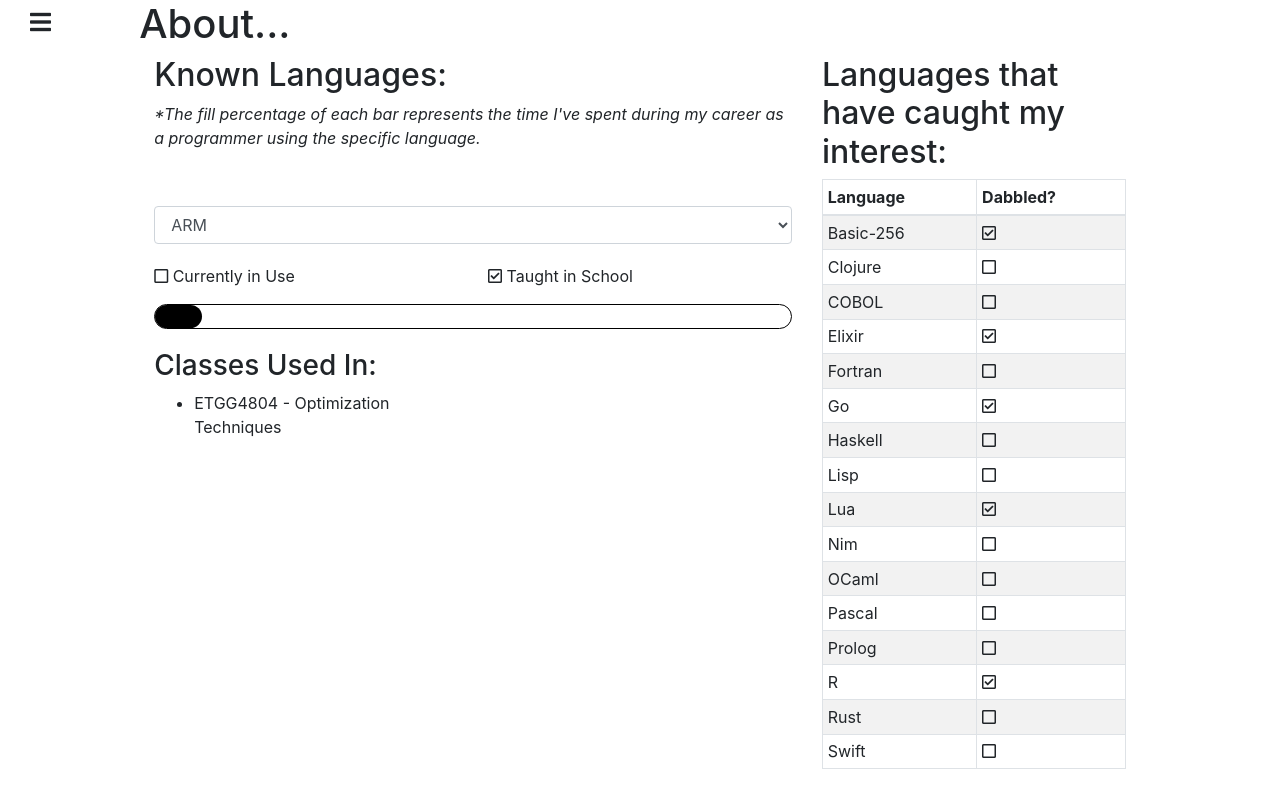
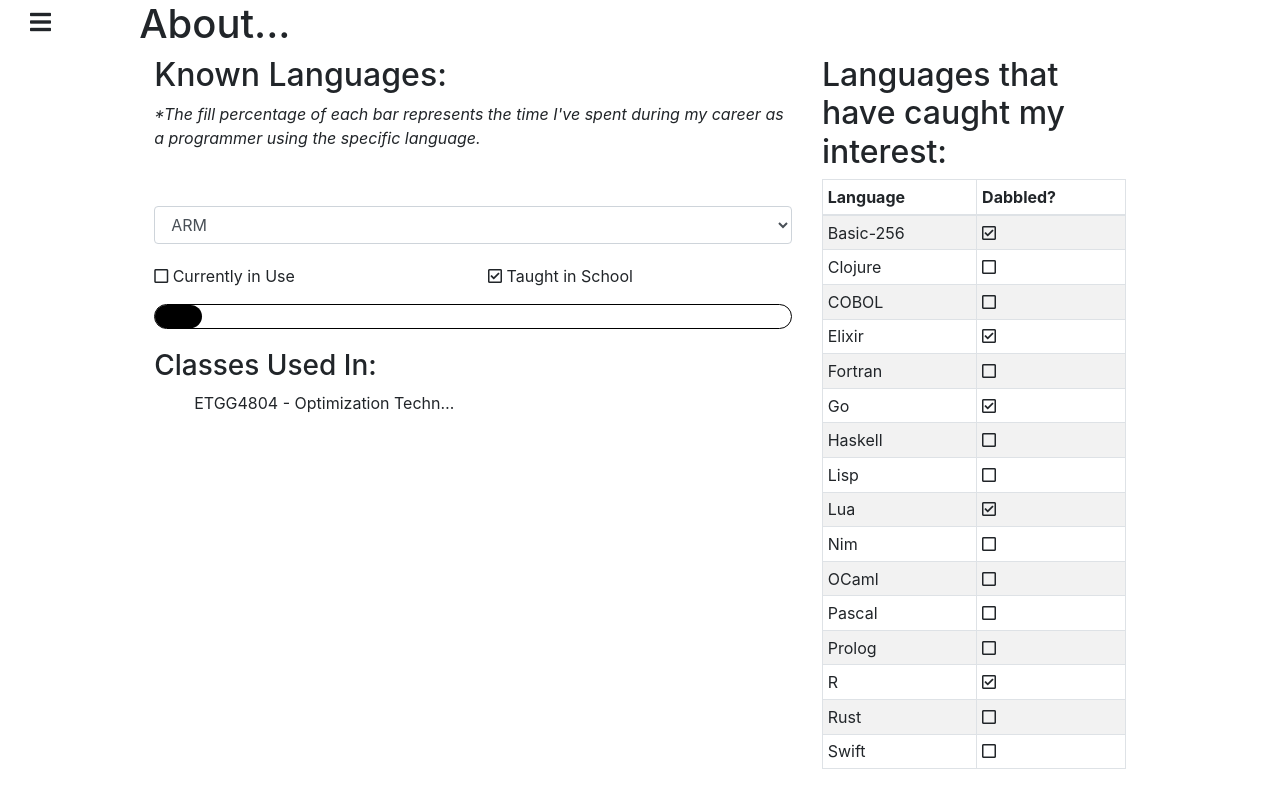
Before and after one commit to erunks/erunks.github.io, a Jekyll site: the page built from about.html, in a window 1280 px wide. Shown: the top 808 px of the page. Built offline with Jekyll 4.4.1, drawn with Linux system fonts in a browser that asks for light colours; nearby versions of some CDN libraries.

Commit message:
Updated the scss to accommodate mobile users better by truncating words in the tech and classes lists, but adding hover method to allow for reading full text. Also updated the JSON files about is pulling from.

```diff
--- a/_data/known-languages.json
+++ b/_data/known-languages.json
@@ -180,7 +180,7 @@
         "activeDate" : "",
         "inUse" : true,
         "formallyLearned" : true,
-        "tech" : ["Qt"],
+        "tech" : ["Qt","Jekyll","Liquid","Ruby2D"],
         "classes" : ["ETEC2104 - Object Oriented Programming and Software Engineering",
                     "ETEC2601 - Database Systems",
                     "ETEC3201 - Networking and Communication",
--- a/_sass/base.scss
+++ b/_sass/base.scss
@@ -17,3 +17,14 @@
   width: -webkit-fill-available;
   z-index: 9;
 };
+
+.truncate{
+  overflow: hidden;
+  text-overflow: ellipsis;
+  white-space: nowrap;
+
+  &:hover{
+    overflow: visible;
+    white-space: normal;
+  }
+}
--- a/about.html
+++ b/about.html
@@ -56,9 +56,7 @@
                   <div class="row">
                     <div class="col-12" style="width: 100%; width: -webkit-fill-available;">
                       <div class="skill-tube">
-                        <div class="skill-fill {{ language.name }}" data='{"init" : "{{ language.content.initDate }}", "active" : "{{ language.content.activeDate }}"}'>
-
-                        </div>
+                        <div class="skill-fill {{ language.name }}" data='{"init" : "{{ language.content.initDate }}", "active" : "{{ language.content.activeDate }}"}'></div>
                       </div>
                     </div>
                   </div>
@@ -68,9 +66,9 @@
                         <div class="col-6">
                           <h3> Classes Used In: </h3>
                           {% assign classList = language.content.classes | sort %}
-                          <ul>
+                          <ul style="list-style-type: none;">
                             {% for class in classList %}
-                              <li> {{ class }} </li>
+                              <li class="truncate"> {{ class }} </li>
                             {% endfor %}
                           </ul>
                         </div>
@@ -79,9 +77,9 @@
                         <div class="col-6">
                           <h3> Technologies Used: </h3>
                           {% assign technologies = language.content.tech | sort %}
-                          <ul>
+                          <ul style="list-style-type: none;">
                             {% for tech in technologies %}
-                              <li> {{ tech }} </li>
+                              <li class="truncate"> {{ tech }} </li>
                             {% endfor %}
                           </ul>
                         </div>
```
Also changed, not shown: 2 other files.
